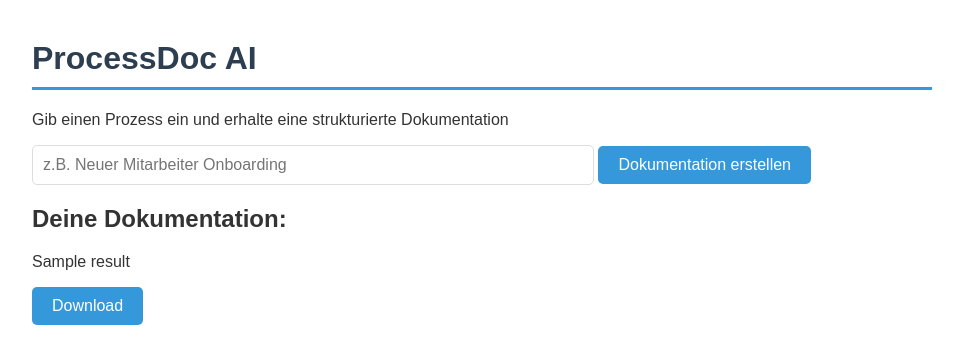
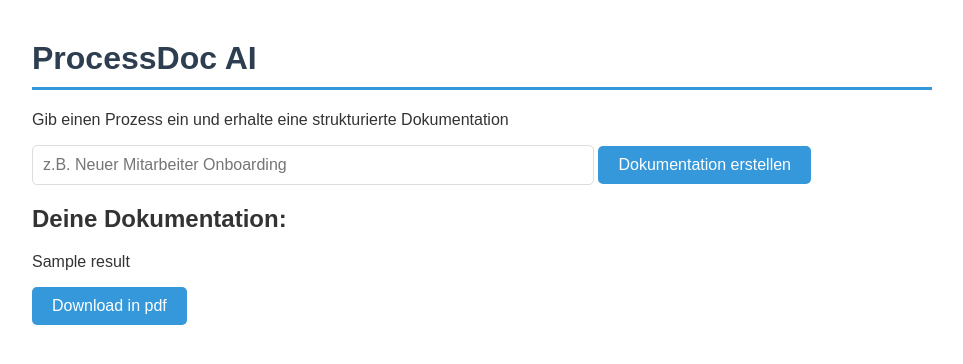
Before and after one commit to Luanhsn/ProcessDocAI, a Flask app: template templates/index.html in a window 1280 px wide. Shown: the top 364 px of the page, without its empty margins (158-1121 px from the left). Run offline with Flask 3, Linux system fonts and the light colour scheme; the template is opened without the code that fills it: most values are stand-ins (such as "Sample title", 1, 10 or a date in 2020).

Commit message:
refactor: changing text for download pdf button

```diff
--- a/templates/index.html
+++ b/templates/index.html
@@ -87,7 +87,7 @@
             <input type="hidden"
                    name="content"
                    value="{{ result_text }}">
-            <button type="submit">Download</button>
+            <button type="submit">Download in pdf</button>
         </form>
     {% endif %}
 
```
